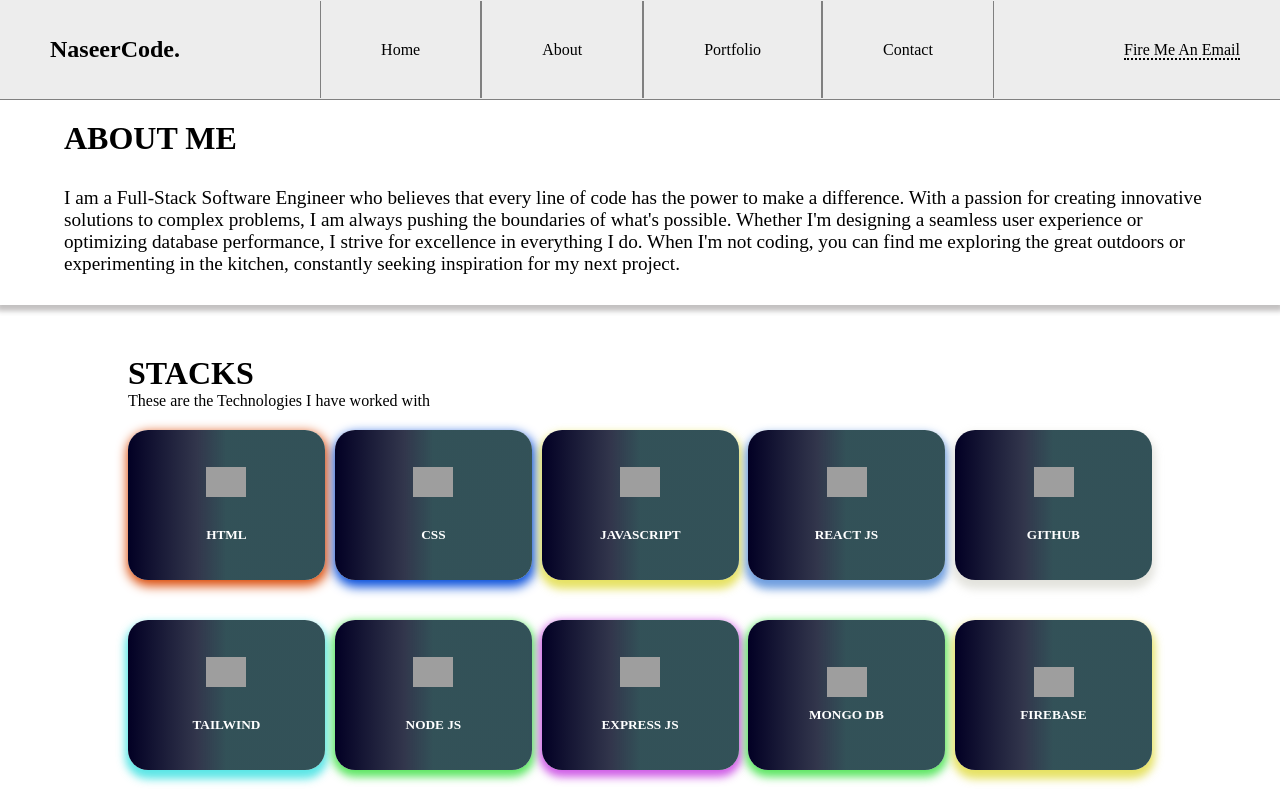
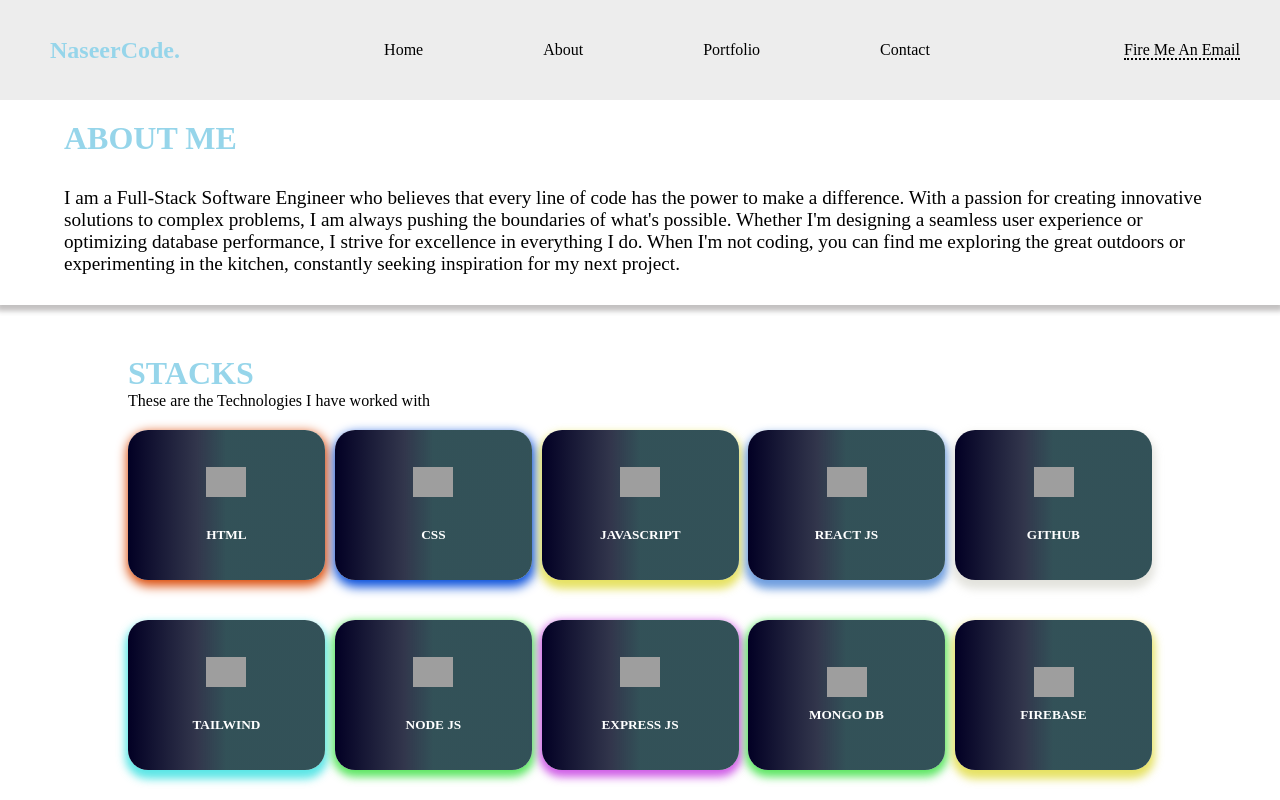
Before and after one commit to naseer4864/nasirportfolio, a React (Create React App) app: page /About in a window 1280 px wide. Shown: the top 800 px of the page. Built offline with nearby package versions, Linux system fonts and the light colour scheme; grey boxes are pictures that could not be loaded.

Commit message:
first commit

```diff
--- a/src/component/About.jsx
+++ b/src/component/About.jsx
@@ -7,7 +7,7 @@ import "aos/dist/aos.css"
 
 const About = () => {
   useEffect(() => {
-    Aos.init({duration:2000})
+    Aos.init({duration:1000})
   },[]);
 
   return (
--- a/src/component/Home.jsx
+++ b/src/component/Home.jsx
@@ -7,7 +7,7 @@ import "aos/dist/aos.css"
 
 const Home = () => {
   useEffect(() => {
-    Aos.init({duration:2000})
+    Aos.init({duration:1000})
   },[]);
 
   const navigate = useNavigate();
@@ -39,7 +39,7 @@ const Home = () => {
 
       <div className="banner-container">
         <div className="banner">
-          <h2 data-aos="fade">MISSION STATEMENT</h2>
+          <h2 data-aos="flip-down">MISSION STATEMENT</h2>
           <p data-aos="fade-up">
             I am a Full-Stack Engineer based in Nigeria,dedicated to creating
             clean, efficient, and user-friendly applications. With a strong
--- a/src/component/Portfolio.jsx
+++ b/src/component/Portfolio.jsx
@@ -6,7 +6,7 @@ import "aos/dist/aos.css"
 
 const Portfolio = () => {
   useEffect(() => {
-    Aos.init({duration:2000})
+    Aos.init({duration:1000})
   },[]);
 
   return (
--- a/src/component/footer.jsx
+++ b/src/component/footer.jsx
@@ -7,7 +7,7 @@ import "aos/dist/aos.css"
 const Footer = () => {
   const navigate= useNavigate();
   useEffect(() => {
-    Aos.init({duration:2000})
+    Aos.init({duration:1000})
   },[]);
   const handleNav = () => {
     navigate("/contact")
--- a/src/index.css
+++ b/src/index.css
@@ -12,7 +12,6 @@
   display: flex;
   justify-content: space-between;
   align-items: center;
-  border-bottom: 1px solid gray;
   position: sticky;
   top: 0%;
   z-index: 100;
@@ -29,8 +28,10 @@
   padding: 36px 50px;
 }
 
+
+
 .logo > h2 {
-  color: black;
+  color: rgb(150, 213, 234);
   font-weight: bolder;
 }
 
@@ -44,8 +45,6 @@
 .nav-link > .link {
   padding: 40px 60px;
   font-weight: 500;
-  border-right: 1px solid gray;
-  border-left: 1px solid gray;
   color: black;
   transition: all 1s ease;
 }
@@ -140,6 +139,10 @@
   margin: 70px 0px;
 }
 
+.info > h1 {
+  color: rgb(150, 213, 234);
+}
+
 .info > button {
   padding: 24px 60px;
   background-color: rgb(237, 237, 237);
@@ -209,7 +212,7 @@
 }
 
 .banner > h2 {
-  color: black;
+  color: rgb(150, 213, 234);
   margin-top: 20px;
 }
 .banner > p {
@@ -368,13 +371,7 @@
   }
 }
 
-.port {
-  width: 200px;
-  height: 200px;
-  background: pink;
-  left: 0%;
-  animation: nas 2s ease-in-out forwards;
-}
+
 
 .customer {
   width: 100%;
@@ -387,6 +384,7 @@
 }
 .customer > h1 {
   margin: 20px;
+  color: rgb(150, 213, 234);
 }
 
 .reviews {
@@ -477,6 +475,7 @@
   display: flex;
   justify-content: flex-start;
   align-items: center;
+  color: rgb(150, 213, 234);
 }
 
 .about-header > p {
@@ -516,7 +515,7 @@
 }
 
 .sta-box > h1 {
-  color: black;
+  color: rgb(150, 213, 234);
 }
 .tech {
   color: black;
@@ -529,6 +528,7 @@
   row-gap: 40px;
   grid-template-columns: repeat(5, 2fr);
 }
+
 
 @media screen and (max-width: 768px) {
   .stacks {
@@ -777,6 +777,7 @@
 
 .map-container > h1 {
   margin-top: 20px;
+  color: rgb(150, 213, 234);
 }
 iframe {
   margin-bottom: 20px;
@@ -970,6 +971,7 @@ form > button:hover {
 
 .port-header > h1 {
   margin-top: 20px;
+  color: rgb(150, 213, 234);
 }
 
 .recent-works-container {
```
